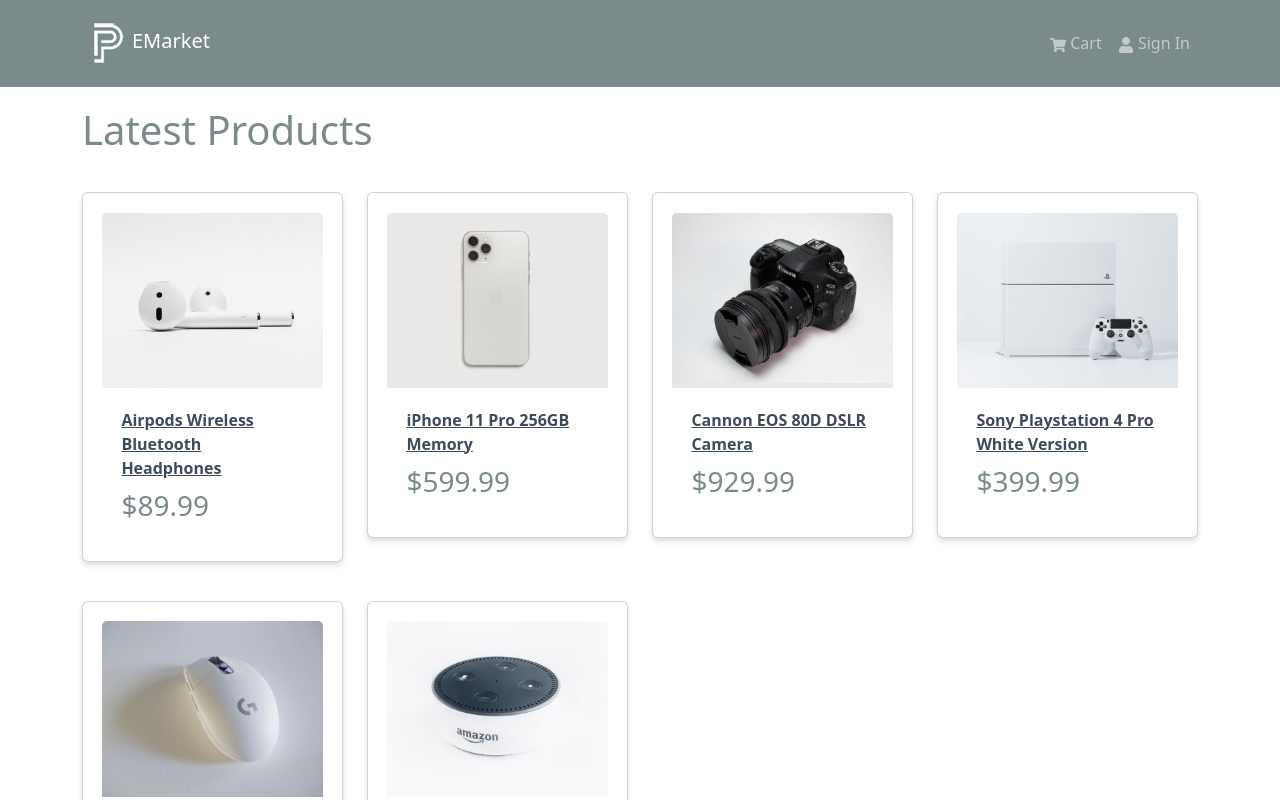
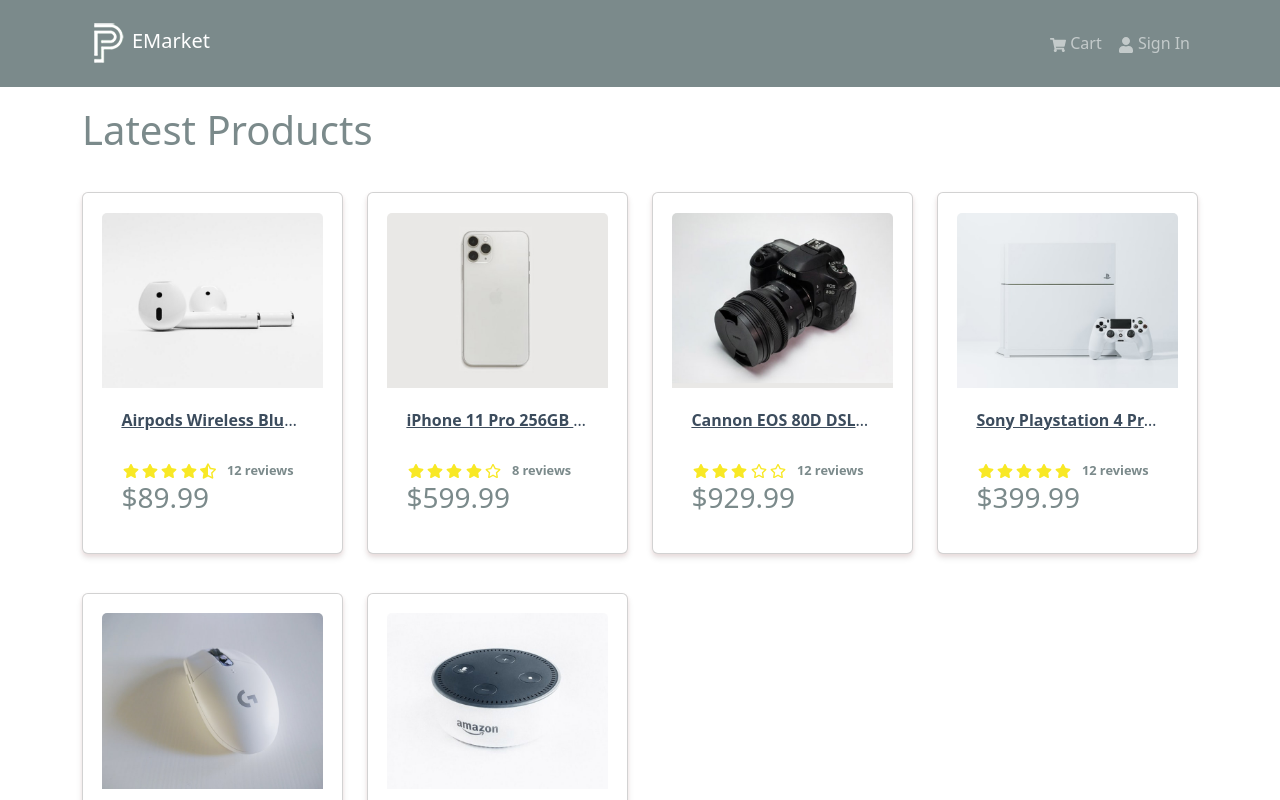
Before and after one commit to saimakhanac/EMarket, a React (Vite) app in the folder frontend/: page / in a window 1280 px wide. Shown: the top 800 px of the page. Built offline with nearby package versions, Linux system fonts and the light colour scheme.

Commit message:
rating component

```diff
--- a/frontend/src/components/Product.jsx
+++ b/frontend/src/components/Product.jsx
@@ -1,6 +1,7 @@
 import { Card } from "react-bootstrap";
 import React from "react";
 import { Link } from "react-router-dom";
+import Rating from "./Rating";
 
 const Product = ({ product }) => {
   return (
@@ -10,13 +11,17 @@
       </Link>
       <Card.Body>
         <Link to={`/product/${product._id}`}>
-          <Card.Title as="div">
+          <Card.Title as="div" className="product-title">
             <strong>{product.name}</strong>
           </Card.Title>
         </Link>
-        <Card.Text as='h3'>
-             ${product.price}
+        <Card.Text as="div">
+          <Rating
+            value={product.rating}
+            text={`${product.numReviews} reviews`}
+          />
         </Card.Text>
+        <Card.Text as="h3">${product.price}</Card.Text>
       </Card.Body>
     </Card>
   );
--- /dev/null
+++ b/frontend/src/components/Rating.jsx
@@ -0,0 +1,58 @@
+import React from "react";
+import { FaStar, FaRegStar, FaStarHalfAlt } from "react-icons/fa";
+FaStar;
+
+const Rating = ({ value, text }) => {
+  return (
+    <div className="rating">
+      <span>
+        {value >= 1 ? (
+          <FaStar />
+        ) : value >= 0.5 ? (
+          <FaStarHalfAlt />
+        ) : (
+          <FaRegStar />
+        )}
+      </span>
+      <span>
+        {value >= 2 ? (
+          <FaStar />
+        ) : value >= 1.5 ? (
+          <FaStarHalfAlt />
+        ) : (
+          <FaRegStar />
+        )}
+      </span>
+      <span>
+        {value >= 3 ? (
+          <FaStar />
+        ) : value >= 2.5 ? (
+          <FaStarHalfAlt />
+        ) : (
+          <FaRegStar />
+        )}
+      </span>
+      <span>
+        {value >= 4 ? (
+          <FaStar />
+        ) : value >= 3.5 ? (
+          <FaStarHalfAlt />
+        ) : (
+          <FaRegStar />
+        )}
+      </span>
+      <span>
+        {value >= 5 ? (
+          <FaStar />
+        ) : value >= 4.5 ? (
+          <FaStarHalfAlt />
+        ) : (
+          <FaRegStar />
+        )}
+      </span>
+      <span className="rating-text ">{text && text}</span>
+    </div>
+  );
+};
+
+export default Rating;
```
